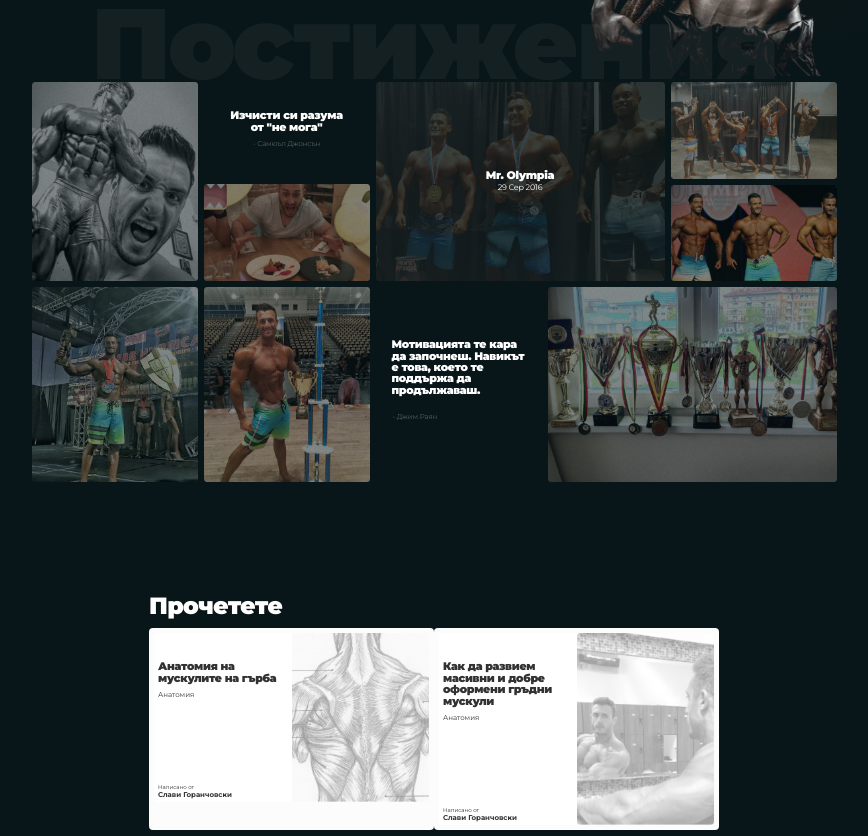
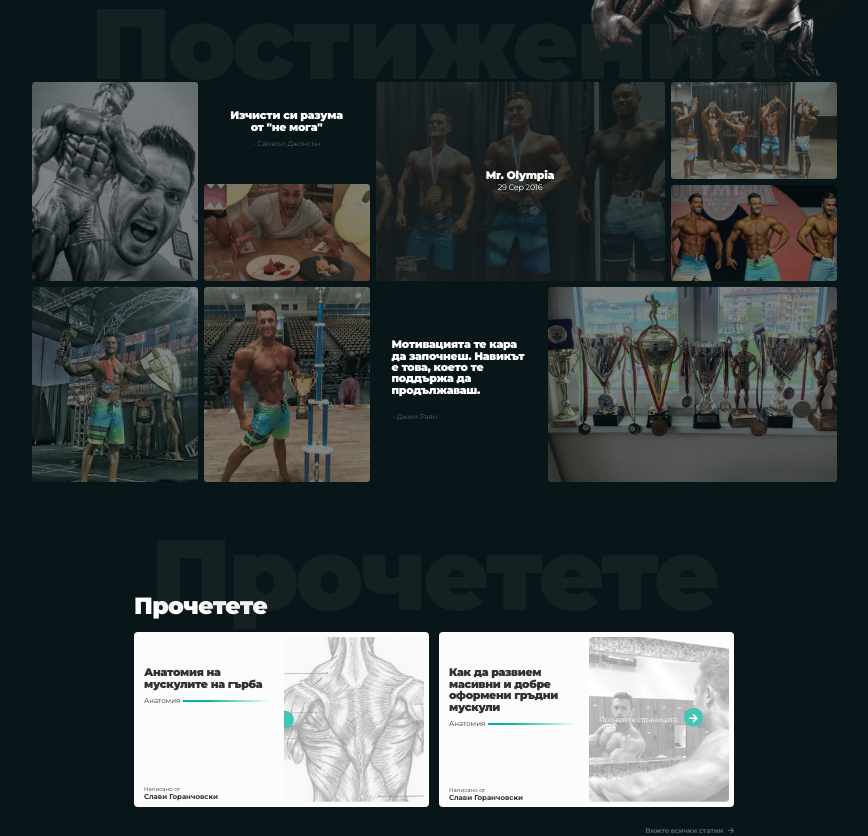
Before and after one commit to vasilkotsev/slavi-goranchovski, a plain HTML site: page index.html in a window 1280 px wide. Shown: the part 1448-2284 px from the top of the page, without its empty margins (206-1074 px from the left). Drawn offline with nearby package versions, Linux system fonts and the light colour scheme; a web font is replaced by a local one.

Commit message:
Add Blog section made with Flexbox
Add Blog section variant made with Flexbox

```diff
--- a/assets/styles/styles.scss
+++ b/assets/styles/styles.scss
@@ -364,40 +364,83 @@ h4 {
 
 
 
-    h3 {
-        padding-bottom: 10px;
-        padding-left: 15px;
+    // h3 {
+    //     padding-bottom: 10px;
+    //     padding-left: 15px;
+    // }
+
+    // .col-container {
+    //         padding: 5px;
+    //         background:#fcfcfc;
+    //         border-radius: 4px;
+
+    //     .box-item {
+    //         color: #323232;
+    //         background: $main-font-color;
+    //         padding: 28px 4px 4px;
+    //         border-radius: 4px;
+
+    //         .category {
+    //             font-size: 7px;
+    //         }
+
+    //         .written {
+    //             font-size: 5.5px;
+    //             padding-top: 85px;
+    //         }
+
+    //         .autor {
+    //             font-size: 7px;
+    //             font-weight: bold;
+    //         }
+
+    //     }
+
+    //     .box-item-image {
+    //         height: 100%;
+
+    //         img {
+    //             width: 100%;
+    //             height: 100%;
+    //             object-fit: cover;
+    //             border-radius: 4px;
+    //         }
+
+    //     }
+
+    // }
+
+    h2 {
+        top: -98px;
+        left: 17px;
+        width: 100%;
     }
 
-    .col-container {
-            padding: 5px;
-            background:#fcfcfc;
-            border-radius: 4px;
+    .content-container {
+        display: flex;
+        flex-flow: row wrap;
+        margin-top: 14px;
+        position: relative;
+        justify-content: space-around;
 
-        .box-item {
-            color: #323232;
-            background: $main-font-color;
-            padding: 28px 4px 4px;
-            border-radius: 4px;
-
-            .category {
-                font-size: 7px;
+        .box-info, .image-container {
+            width: 100%;
+            max-width: 145px;
         }
 
-            .written {
-                font-size: 5.5px;
-                padding-top: 85px;
+        .box-info {
+            padding: 0 5px;
         }
 
-            .autor {
-                font-size: 7px;
-                font-weight: bold;
-            }
-
-        }
-
-        .box-item-image {
-            height: 100%;
+        .box {
+            display: flex;
+            flex-flow: row nowrap;
+            width: 100%;
+            max-width: 295px;
+            background: #fcfcfc;
+            color: #323232;
+            border-radius: 4px;
+            padding: 5px;
 
             img {
                 width: 100%;
@@ -406,151 +449,108 @@ h4 {
                 border-radius: 4px;
             }
 
+            .category {
+                font-size: 7px;
+                position: relative;
+
+                &:after {
+                    content: '';
+                    position: absolute;
+                    width: 88px;
+                    height: 2px;
+                    border-width: 1.5px;
+                    background: linear-gradient(to left, rgba(228, 228, 228, 0), #0abe79 71%, #00adbf);
+                    top: 43%;
+                    left: 109%;
+                }
             }
 
+            .written {
+                font-size: 5.5px;
             }
 
-    // h2 {
-    //     top: -98px;
-    //     left: 17px;
-    //     width: 100%;
-    // }
+            .autor {
+                font-size: 7px;
+                font-weight: bold;
+            }
 
-    // .content-container {
-    //     display: flex;
-    //     flex-flow: row wrap;
-    //     margin-top: 14px;
-    //     position: relative;
-    //     justify-content: space-around;
+            h4 {
+                padding-top: 30px;
+            }
 
-    //     .box-info, .image-container {
-    //         width: 100%;
-    //         max-width: 145px;
-    //     }
+            & + .box {
+                margin-left: 10px;
+            }
+        }
 
-    //     .box-info {
-    //         padding: 0 5px;
-    //     }
+        .type-1 {
+            .written {
+                padding-top: 81px;
+            }
 
-    //     .box {
-    //         display: flex;
-    //         flex-flow: row nowrap;
-    //         width: 100%;
-    //         max-width: 295px;
-    //         background: #fcfcfc;
-    //         color: #323232;
-    //         border-radius: 4px;
-    //         padding: 5px;
+            a {
+                position: relative;
 
-    //         img {
-    //             width: 100%;
-    //             height: 100%;
-    //             object-fit: cover;
-    //             border-radius: 4px;
-    //         }
+                .oval {
+                    position: absolute;
+                    width: 9.5px;
+                    height: 18.5px;
+                    background-color: #43c6b3;
+                    border-radius: 0 60px 60px 0;
+                    top: 50%;
+                    left: 0;
+                    transform: translateY(-50%);
+                }
+            }
+        }
 
-    //         .category {
-    //             font-size: 7px;
-    //             position: relative;
+        .type-2 {
 
-    //             &:after {
-    //                 content: '';
-    //                 position: absolute;
-    //                 width: 88px;
-    //                 height: 2px;
-    //                 border-width: 1.5px;
-    //                 background: linear-gradient(to left, rgba(228, 228, 228, 0), #0abe79 71%, #00adbf);
-    //                 top: 43%;
-    //                 left: 109%;
-    //             }
-    //         }
+            .written {
+                padding-top: 59px;
+            }
 
-    //         .written {
-    //             font-size: 5.5px;
-    //         }
+            a {
+                position: relative;
 
-    //         .autor {
-    //             font-size: 7px;
-    //             font-weight: bold;
-    //         }
+                .arrow-text {
+                    position: absolute;
+                    top: 50%;
+                    left: 10px;
+                    transform: translateY(-50%);
+                    font-size: 7px;
+                    line-height: 7.5;
+                    letter-spacing: -0.2px;
+                }
 
-    //         h4 {
-    //             padding-top: 30px;
-    //         }
+                .fa-arrow-right {
+                    font-size: 10px;
+                    width: 19px;
+                    height: 19px;
+                    background-color: $third-color;
+                    padding: 5px;
+                    border-radius: 50%;
+                    margin-left: 7px;
+                }
+            }
+        }
+    }
 
-    //         & + .box {
-    //             margin-left: 10px;
-    //         }
-    //     }
+    .see-more {
+        text-align: right;
+        margin-top: 13px;
 
-    //     .type-1 {
-    //         .written {
-    //             padding-top: 81px;
-    //         }
+        .articles {
+            opacity: 0.3;
+            font-size: 7px;
+            font-weight: bold;
+            letter-spacing: -0.2px;
 
-    //         a {
-    //             position: relative;
-
-    //             .oval {
-    //                 position: absolute;
-    //                 width: 9.5px;
-    //                 height: 18.5px;
-    //                 background-color: #43c6b3;
-    //                 border-radius: 0 60px 60px 0;
-    //                 top: 50%;
-    //                 left: 0;
-    //                 transform: translateY(-50%);
-    //             }
-    //         }
-    //     }
-
-    //     .type-2 {
-
-    //         .written {
-    //             padding-top: 59px;
-    //         }
-
-    //         a {
-    //             position: relative;
-
-    //             .arrow-text {
-    //                 position: absolute;
-    //                 top: 50%;
-    //                 left: 10px;
-    //                 transform: translateY(-50%);
-    //                 font-size: 7px;
-    //                 line-height: 7.5;
-    //                 letter-spacing: -0.2px;
-    //             }
-
-    //             .fa-arrow-right {
-    //                 font-size: 10px;
-    //                 width: 19px;
-    //                 height: 19px;
-    //                 background-color: $third-color;
-    //                 padding: 5px;
-    //                 border-radius: 50%;
-    //                 margin-left: 7px;
-    //             }
-    //         }
-    //     }
-    // }
-
-    // .see-more {
-    //     text-align: right;
-    //     margin-top: 13px;
-
-    //     .articles {
-    //         opacity: 0.3;
-    //         font-size: 7px;
-    //         font-weight: bold;
-    //         letter-spacing: -0.2px;
-
-    //         .fa-arrow-right {
-    //             margin-left: 3px;
-    //         }
-    //     }
-    // }
+            .fa-arrow-right {
+                margin-left: 3px;
+            }
+        }
+    }
 }
 
 
--- a/index.html
+++ b/index.html
@@ -202,7 +202,7 @@
         <section id="blog">
             <div class="content-wrapper">
                 <h3>Прочетете</h3>
-                <div class="container-fluid">
+                <!-- <div class="container-fluid">
                     <div class="row no-gutters">
                         <div class="col-6 col-container">
                             <div class="row no-gutters">
@@ -239,8 +239,8 @@
                             </div>
                         </div>
                     </div>
-                </div>
-                <!-- <div class="content-container">
+                </div> -->
+                <div class="content-container">
                     <h2>Прочетете</h2>
                     <div class="box type-1">
                         <div class="box-info">
@@ -270,7 +270,7 @@
 
                 <div class="see-more">
                     <a class="articles" href="#">Вижте всички статии <i class="fas fa-arrow-right"></i></a>
-                </div> -->
+                </p>
             </div>
         </section>
         <!-- <section id="social">
```
Also changed, not shown: assets/styles/styles.css, assets/styles/styles.min.css. Lines whose indentation alone changed are shown as unchanged.
